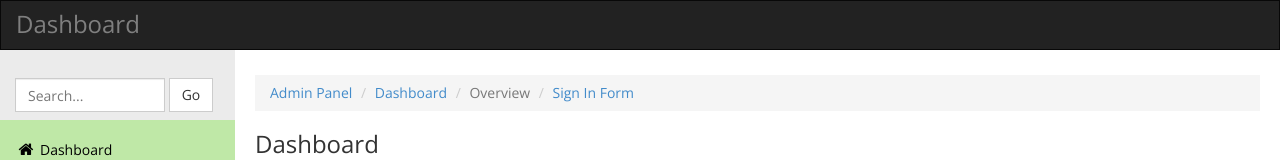
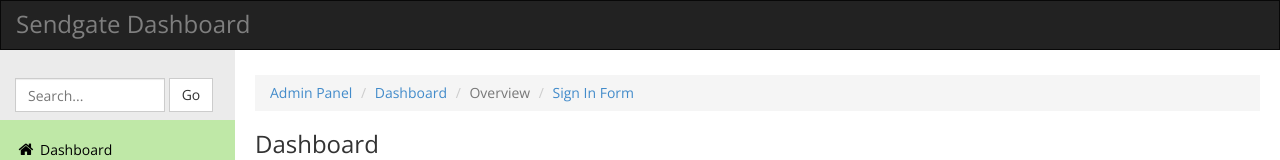
Before and after one commit to Sendgate/sendgate.github.io, a plain HTML site: page index.html in a window 1280 px wide. Shown: the top 160 px of the page. Drawn offline with nearby package versions, Linux system fonts and the light colour scheme.

Commit message:
Update index.html

```diff
--- a/index.html
+++ b/index.html
@@ -2,7 +2,7 @@
 <head>
   <meta charset="utf-8">
   <!--[if IE]><meta http-equiv="X-UA-Compatible" content="IE=edge,chrome=1"><![endif]-->
-  <title>Dashboard</title>
+  <title>Sendgate</title>
   <meta name="keywords" content="" />
   <meta name="description" content="" />
   <meta name="viewport" content="width=device-width">
@@ -15,7 +15,7 @@ http://www.templatemo.com/preview/templatemo_415_dashboard
 <body>
   <div class="navbar navbar-inverse" role="navigation">
       <div class="navbar-header">
-        <div class="logo"><h1>Dashboard</h1></div>
+        <div class="logo"><h1>Sendgate Dashboard</h1></div>
         <button type="button" class="navbar-toggle" data-toggle="collapse" data-target=".navbar-collapse">
           <span class="sr-only">Toggle navigation</span>
           <span class="icon-bar"></span>
```
